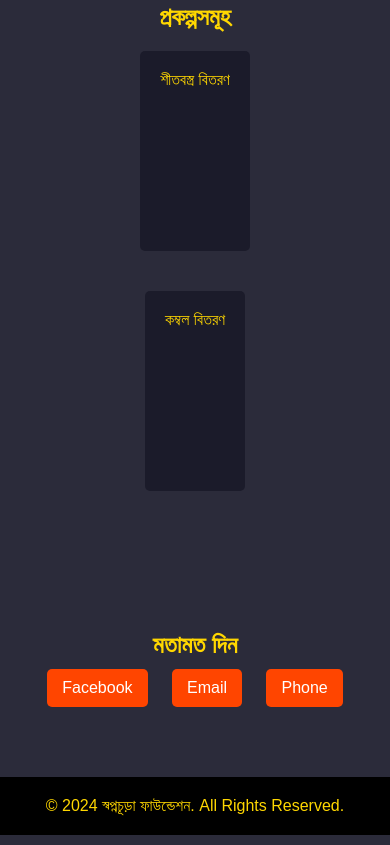
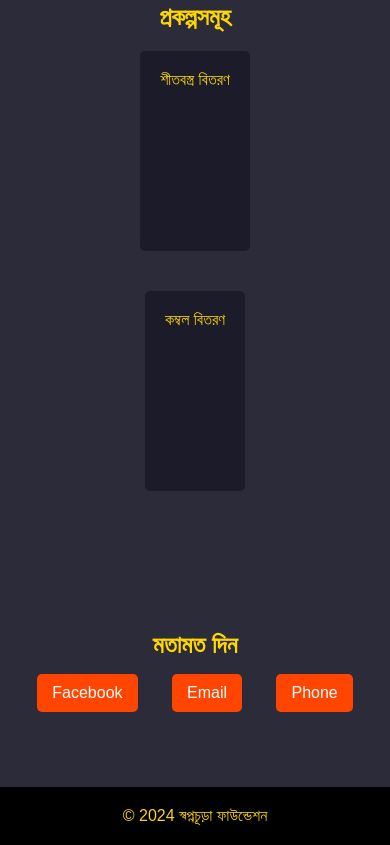
Before and after one commit to Shwapnochura/website, a plain HTML site: page index.html in a window 390 px wide. Shown: the part 694-1539 px from the top of the page. Drawn offline with Linux system fonts and the light colour scheme.

Commit message:
Update index.html

```diff
--- a/index.html
+++ b/index.html
@@ -214,6 +214,15 @@
         font-size: 14px;
         margin: 0 10px;
       }
+
+      /* Increase space between nav items on mobile */
+      nav a {
+        margin: 0 20px; /* Increased margin between items */
+      }
+
+      .contact-buttons a {
+        margin: 15px; /* Added more space between contact buttons */
+      }
     }
 
     /* Bounce Effect */
@@ -293,7 +302,7 @@
 
   <!-- Footer -->
   <footer>
-    <p>&copy; 2024 স্বপ্নচূড়া ফাউন্ডেশন. All Rights Reserved.</p>
+    <p>© 2024 স্বপ্নচূড়া ফাউন্ডেশন</p>
   </footer>
 
   <!-- JavaScript -->
```
